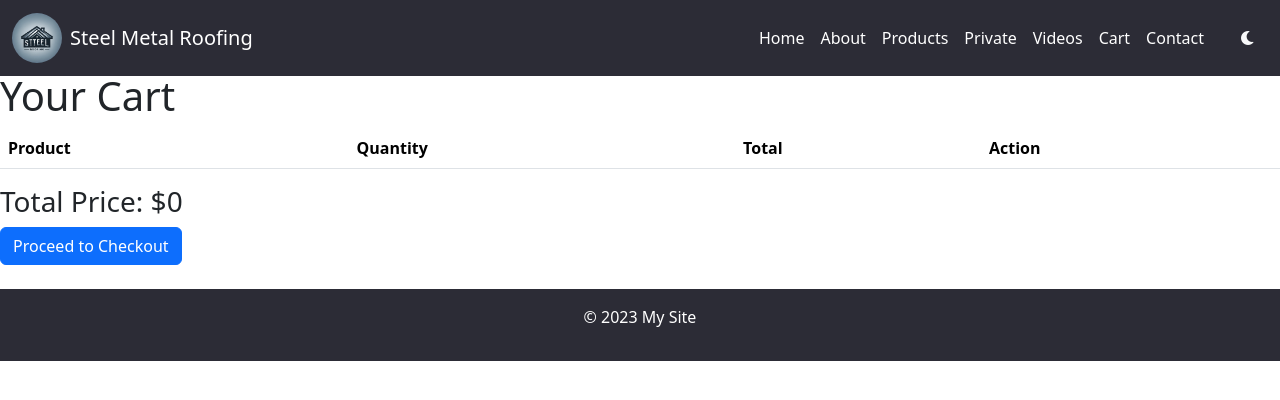
After one commit to zura-papiashvili/roofing, a Django app: page /store/cart/ in a window 1280 px wide. The commit adds this page. Shown: the top 400 px of the page. Run offline with Django 5.2, Linux system fonts and the light colour scheme; lists and menus that the app fills with data are empty.

Commit message:
feat: cart

```diff
--- /dev/null
+++ b/store/templates/store/cart.html
@@ -0,0 +1,29 @@
+{% extends 'base.html' %}
+
+{% block content %}
+    <h1>Your Cart</h1>
+    <table class="table">
+        <thead>
+            <tr>
+                <th>Product</th>
+                <th>Quantity</th>
+                <th>Total</th>
+                <th>Action</th>
+            </tr>
+        </thead>
+        <tbody>
+            {% for item in cart_items %}
+                <tr>
+                    <td>{{ item.product.name }}</td>
+                    <td>{{ item.quantity }}</td>
+                    <td>${{ item.total }}</td>
+                    <td><a href="{% url 'remove_from_cart' item.product.id %}">Remove</a></td>
+                </tr>
+            {% endfor %}
+        </tbody>
+    </table>
+
+    <h3>Total Price: ${{ total_price }}</h3>
+
+    <a href="{% url 'checkout' %}" class="btn btn-primary">Proceed to Checkout</a>
+{% endblock %}
--- a/store/urls.py
+++ b/store/urls.py
@@ -3,5 +3,12 @@ from . import views
 
 urlpatterns = [
     path("", views.product_list, name="product_list"),
+    path("cart/", views.view_cart, name="cart"),
+    path("cart/add/<int:product_id>/", views.add_to_cart, name="add_to_cart"),
+    path(
+        "cart/remove/<int:product_id>/", views.remove_from_cart, name="remove_from_cart"
+    ),
+    path("checkout/", views.checkout, name="checkout"),
     path("<slug:slug>/", views.product_detail, name="product_detail"),
+    path("order/<int:orderId>/", views.order_detail, name="order_detail"),
 ]
--- a/store/views.py
+++ b/store/views.py
@@ -1,7 +1,9 @@
-from django.shortcuts import get_object_or_404, render
+from decimal import Decimal
+from django.http import Http404
+from django.shortcuts import get_object_or_404, redirect, render
 from django.core.paginator import Paginator, EmptyPage, PageNotAnInteger
 from django.shortcuts import render
-from .models import Product
+from .models import Order, OrderItem, Product
 
 
 def product_list(request):
@@ -69,3 +71,100 @@ def product_list(request):
 def product_detail(request, slug):
     product = get_object_or_404(Product, slug=slug)
     return render(request, "store/product_detail.html", {"product": product})
+
+
+# Add to Cart
+def add_to_cart(request, product_id):
+    product = Product.objects.get(id=product_id)
+    cart = request.session.get("cart", {})
+    print(cart)
+    if str(product.id) not in cart:
+        cart[str(product.id)] = {"quantity": 1, "price": str(product.price)}
+    else:
+        cart[str(product.id)]["quantity"] += 1
+    print(cart)
+    request.session["cart"] = cart
+    return redirect("cart")
+
+
+# View Cart
+def view_cart(request):
+    cart = request.session.get("cart", {})
+    cart_items = []
+    total_price = Decimal(0)
+
+    for product_id, item in cart.items():
+        product = Product.objects.get(id=product_id)
+        item_total = Decimal(item["price"]) * item["quantity"]
+        cart_items.append(
+            {"product": product, "quantity": item["quantity"], "total": item_total}
+        )
+        total_price += item_total
+
+    return render(
+        request,
+        "store/cart.html",
+        {"cart_items": cart_items, "total_price": total_price},
+    )
+
+
+# Remove from Cart
+def remove_from_cart(request, product_id):
+    cart = request.session.get("cart", {})
+    if str(product_id) in cart:
+        del cart[str(product_id)]
+    request.session["cart"] = cart
+    return redirect("cart")
+
+
+# Checkout
+def checkout(request):
+    if request.method == "POST":
+        cart = request.session.get("cart", {})
+        total_price = Decimal(0)
+
+        # Create order
+        order = Order.objects.create(
+            first_name=request.POST["first_name"],
+            last_name=request.POST["last_name"],
+            email=request.POST["email"],
+            phone_number=request.POST["phone_number"],
+            shipping_address=request.POST["shipping_address"],
+            total_price=total_price,
+        )
+
+        # Add order items
+        for product_id, item in cart.items():
+            product = Product.objects.get(id=product_id)
+            item_total = Decimal(item["price"]) * item["quantity"]
+            total_price += item_total
+            OrderItem.objects.create(
+                order=order,
+                product=product,
+                quantity=item["quantity"],
+                price=item["price"],
+            )
+
+        # Update order total price
+        order.total_price = total_price
+        order.save()
+        request.session["order_access_key"] = order.access_key
+        # Clear the cart
+        request.session["cart"] = {}
+        print(order.id)
+        return redirect("order_detail", orderId=order.id)
+
+    return render(request, "store/checkout.html")
+
+
+# Order Details
+def order_detail(request, orderId):
+    print(orderId)
+    # Retrieve the access key from the session
+    session_access_key = request.session.get("order_access_key")
+
+    # Retrieve the order using  id
+    order = get_object_or_404(Order, id=orderId, access_key=session_access_key)
+    print(order)
+    # Render the order details
+    return render(request, "store/order_detail.html", {"order": order})
--- a/templates/base.html
+++ b/templates/base.html
@@ -92,8 +92,12 @@
                         <a class="nav-link text-white" href="{% url 'posts' %}">Videos</a>
                     </li>
                     <li class="nav-item">
+                        <a class="nav-link text-white" href="{% url 'cart' %}">Cart</a>
+                    </li>
+                    <li class="nav-item">
                         <a class="nav-link text-white" href="{% url 'contact' %}">Contact</a>
                     </li>
+
                 </ul>
             </div>
             <!-- Dark Mode Toggle -->
```
Also changed, not shown: store/models.py (+42 -0 lines), store/templates/store/checkout.html (added, +30 -0 lines), store/templates/store/order_detail.html (added, +25 -0 lines), store/templates/store/product_detail.html (+11 -4 lines), store/migrations/0002_order_orderitem.py (added), store/migrations/0003_order_access_key.py (added).
